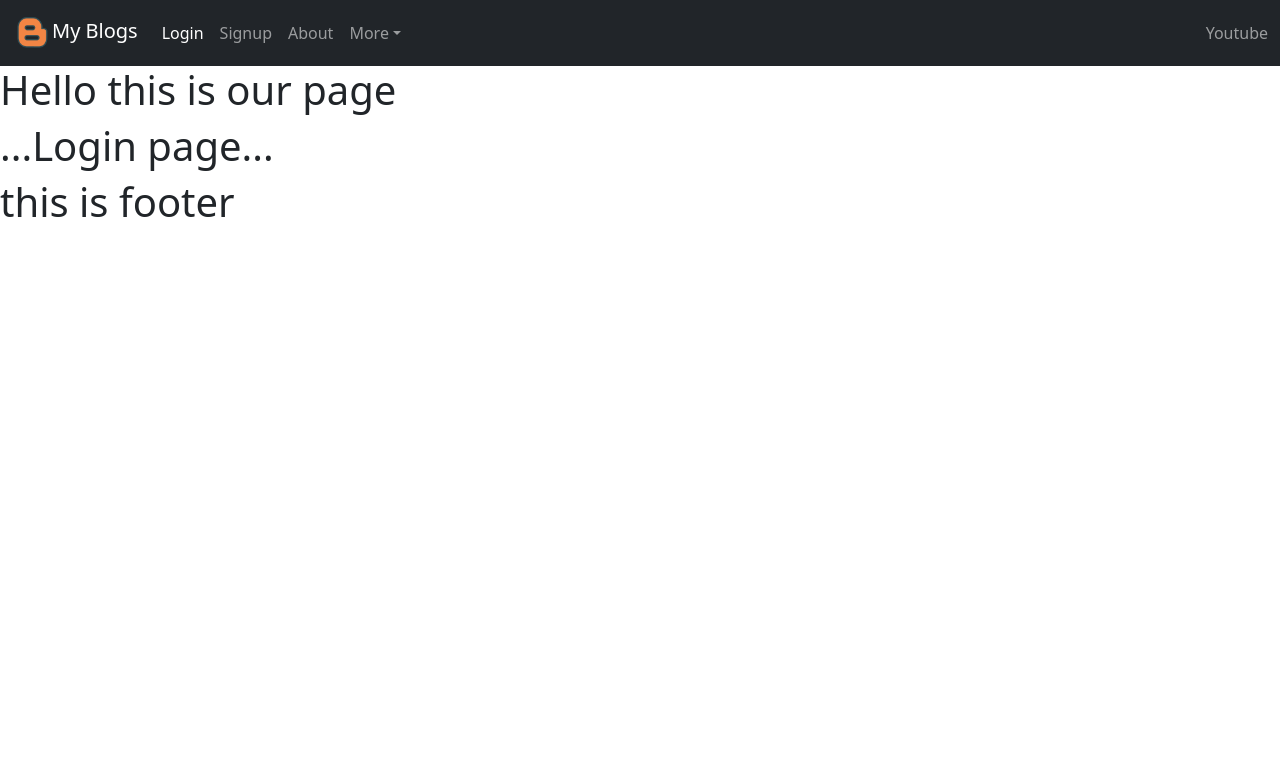
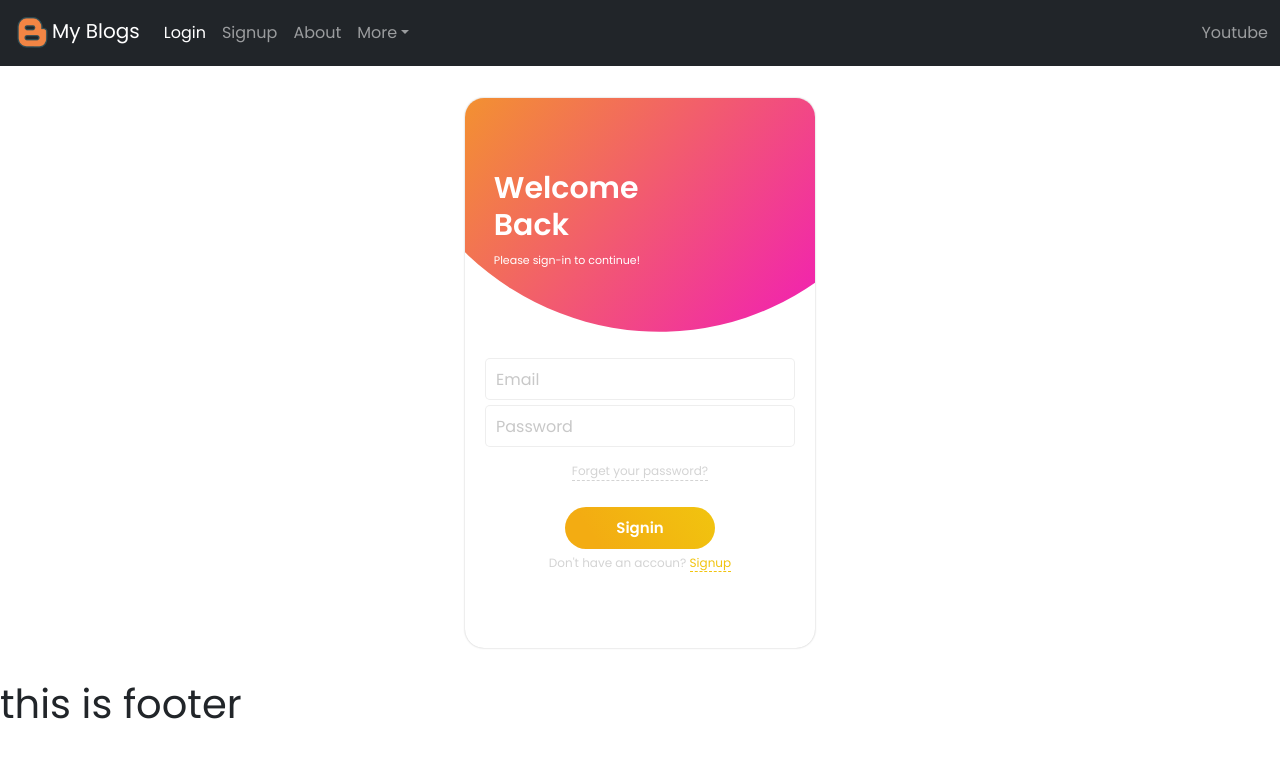
Before and after one commit to tanmaybonde/Blog-Application, a React (Create React App) app in the folder client/: page /login in a window 1280 px wide. Shown: the top 758 px of the page. Built offline with nearby package versions, Linux system fonts and the light colour scheme.

Commit message:
Login and Signup pages are created

```diff
--- a/client/package.json
+++ b/client/package.json
@@ -7,11 +7,13 @@
     "@testing-library/react": "^13.4.0",
     "@testing-library/user-event": "^13.5.0",
     "bootstrap": "^5.3.2",
+    "framer-motion": "^11.0.3",
     "react": "^18.2.0",
     "react-dom": "^18.2.0",
     "react-router-dom": "^6.21.3",
     "react-scripts": "5.0.1",
     "reactstrap": "^9.2.2",
+    "styled-components": "^6.1.8",
     "web-vitals": "^2.1.4"
   },
   "scripts": {
--- /dev/null
+++ b/client/src/Components/LoginSignup/accountBox/accountContext.js
@@ -0,0 +1,3 @@
+import { createContext } from "react";
+
+export const AccountContext = createContext();
--- /dev/null
+++ b/client/src/Components/LoginSignup/accountBox/common.jsx
@@ -0,0 +1,78 @@
+import styled from 'styled-components';
+
+export const BoxContainer = styled.div`
+  width: 100%;
+  display: flex;
+  flex-direction: column;
+  align-items: center;
+  margin-top: 10px;
+`;
+
+export const FormContainer = styled.form`
+  width: 100%;
+  display: flex;
+  flex-direction: column;
+`;
+
+export const MutedLink = styled.a`
+  font-size: 12px;
+  color: rgba(200, 200, 200, 0.8);
+  font-weight: 500;
+  text-decoration: none;
+  border-bottom: 1px dashed rgba(200, 200, 200, 0.8);
+`;
+
+export const BoldLink = styled.a`
+  font-size: 12px;
+  color: rgba(241,196,15,1);
+  font-weight: 500;
+  text-decoration: none;
+  border-bottom: 1px dashed rgba(241,196,15,1);
+`;
+
+export const Input = styled.input`
+  width: 100%;
+  height: 42px;
+  outline: none;
+  border: 1px solid rgba(200, 200, 200, 0.3);
+  border-radius: 5px;
+  padding: 0px 10px;
+  transition: all 200ms ease-in-out;
+  margin-bottom: 5px;
+
+  &::placeholder {
+    color: rgba(200, 200, 200, 1);
+  }
+
+
+  &:focus {
+    outline: none;
+    border-bottom: 1px solid rgba(241, 196, 15, 1);
+  }
+`;
+
+export const SubmitButton = styled.button`
+  width: 100%;
+  max-width: 150px;
+  padding: 10px;
+  color: #fff;
+  font-size: 15px;
+  font-weight: 600;
+  border: none;
+  border-radius: 100px;
+  cursor: pointer;
+  transition: all 240ms ease-in-out;
+  background: linear-gradient(
+    58deg, rgba(243,172,18,1) 20%, rgba(241,196,15,1) 100%
+  );
+
+  &:hover {
+    filter: brightness(1.03);
+  }
+`;
+
+export const LineText = styled.p`
+  font-size: 12px;
+  color: rgba(200, 200, 200, 0.8);
+  font-weight: 500;
+`;
--- /dev/null
+++ b/client/src/Components/LoginSignup/accountBox/index.jsx
@@ -0,0 +1,152 @@
+import { React, useState } from 'react';
+import styled from 'styled-components';
+import { LoginForm } from './loginForm';
+import { SignupForm } from './signupForm';
+import { motion } from 'framer-motion';
+import { AccountContext } from './accountContext'
+import '../style.css'
+
+const BoxContainer = styled.div`
+  width: 350px;
+  min-height: 550px;
+  display: flex;
+  flex-direction: column;
+  border-radius: 19px;
+  background-color: #fff;
+  box-shadow: 0 0 2px rgba(15, 15, 15, 0.28);
+  position: relative;
+  overflow: hidden;
+  margin:2rem auto;
+`;
+
+const TopContainer = styled.div`
+  width: 100%;
+  height: 250px;
+  display: flex;
+  flex-direction: column;
+  justify-content: flex-end;
+  padding: 0 1.8em;
+  padding-bottom: 5em;
+`;
+
+const BackDrop = styled(motion.div)`
+  position: absolute;
+  width: 190%;
+  height: 650px;
+  display: flex;
+  flex-direction: column;
+  border-radius: 50%;
+  top: -320px;
+  left: -90px;
+  transform: rotate(60deg);
+  background: linear-gradient(
+    70deg, rgba(243,172,18,1) 20%, rgba(241,15,198,1) 100%
+  );
+`;
+
+const HeaderContainer = styled.div`
+  width: 100%;
+  display: flex;
+  flex-direction: column;
+`;
+
+const HeaderText = styled.div`
+  font-size: 30px;
+  font-weight: 600;
+  line-height: 1.24;
+  color: #fff;
+  z-index: 10;
+`;
+
+const SmallText = styled.div`
+  font-size: 11px;
+  font-weight: 500;
+  color: #fff;
+  margin-top: 7px;
+  z-index: 10;
+`;
+
+const InnerContainer = styled.div`
+  width: 100%;
+  display: flex;
+  flex-direction: column;
+  padding: 0px 20px;
+`;
+
+const backdropVariants = {
+  expanded: {
+    width: "233%",
+    height: "1050px",
+    borderRadius: "20%",
+    transform: "rotate(60deg)"
+  },
+  collapsed: {
+    width: "160%",
+    height: "550px",
+    borderRadius: "50%",
+    transform: "rotate(60deg)"
+  }
+}
+
+const expandingTransition = {
+  type: "spring",
+  duration: 2.3,
+  stiffness: 30,
+}
+
+export default function AccountBox(props) {
+  const [isExpanded, setExpanded] = useState(false);
+  const [active, setActive] = props.loginState;
+
+  const playExpandingAnimation = () => {
+    setExpanded(true);
+    setTimeout(() => {
+      setExpanded(false);
+    }, expandingTransition.duration * 1000 - 1500);
+  }
+
+  const switchToSignup = () => {
+    playExpandingAnimation();
+    setTimeout(() => {
+      setActive("signup");
+    }, 400);
+  }
+
+  const switchToSignin = () => {
+    playExpandingAnimation();
+    setTimeout(() => {
+      setActive("signin");
+    }, 400);
+  }
+
+  const contextValue = {switchToSignup, switchToSignin};
+
+  return (
+  <AccountContext.Provider value={contextValue}>
+  <BoxContainer>
+    <TopContainer>
+      <BackDrop
+        initial={false}
+        animate={isExpanded ? "expanded" : "collapsed"}
+        variants={backdropVariants}
+        transition={expandingTransition}
+      />
+      {active === "signin" && <HeaderContainer>
+        <HeaderText>Welcome</HeaderText>
+        <HeaderText>Back</HeaderText>
+        <SmallText>Please sign-in to continue!</SmallText>
+      </HeaderContainer>}
+      {active === "signup" && <HeaderContainer>
+        <HeaderText>Create</HeaderText>
+        <HeaderText>Account</HeaderText>
+        <SmallText>Please sign-up to continue!</SmallText>
+      </HeaderContainer>}
+    </TopContainer>
+    <InnerContainer>
+      {active === "signin" && <LoginForm />}
+      {active === "signup" && <SignupForm />}
+    </InnerContainer>
+  </BoxContainer>
+  </AccountContext.Provider>
+  );
+}
--- /dev/null
+++ b/client/src/Components/LoginSignup/accountBox/loginForm.jsx
@@ -0,0 +1,37 @@
+import React, { useContext } from "react";
+import {
+  BoldLink,
+  BoxContainer,
+  FormContainer,
+  Input,
+  LineText,
+  MutedLink,
+  SubmitButton,
+} from "./common";
+import { Marginer } from "../marginer";
+import { AccountContext } from './accountContext';
+
+export function LoginForm(props) {
+
+  const { switchToSignup } = useContext(AccountContext);
+
+  return (
+    <BoxContainer>
+      <FormContainer>
+        <Input type="email" placeholder="Email" />
+        <Input type="password" placeholder="Password" />
+      </FormContainer>
+      <Marginer direction="vertical" margin={10} />
+      <MutedLink href="#">Forget your password?</MutedLink>
+      <Marginer direction="vertical" margin="1.6em" />
+      <SubmitButton type="submit">Signin</SubmitButton>
+      <Marginer direction="vertical" margin="5px" />
+      <LineText>
+        Don't have an accoun?{" "}
+        <BoldLink onClick={switchToSignup} href="#">
+          Signup
+        </BoldLink>
+      </LineText>
+    </BoxContainer>
+  );
+}
--- /dev/null
+++ b/client/src/Components/LoginSignup/accountBox/signupForm.jsx
@@ -0,0 +1,36 @@
+import React, { useContext } from "react";
+import {
+  BoldLink,
+  BoxContainer,
+  FormContainer,
+  Input,
+  LineText,
+  MutedLink,
+  SubmitButton,
+} from "./common";
+import { Marginer } from "../marginer";
+import { AccountContext } from './accountContext';
+
+export function SignupForm(props) {
+
+  const { switchToSignin } = useContext(AccountContext);
+  return (
+    <BoxContainer>
+      <FormContainer>
+        <Input type="text" placeholder="Full name" />
+        <Input type="email" placeholder="Email" />
+        <Input type="password" placeholder="Password" />
+        <textarea type="password" className="form-control" placeholder="Confirm password"></textarea>
+      </FormContainer>
+      <Marginer direction="vertical" margin={10} />
+      <SubmitButton type="submit">Signup</SubmitButton>
+      <Marginer direction="vertical" margin="5px" />
+      <LineText>
+        Already have an account?{" "}
+        <BoldLink onClick={switchToSignin} href="#">
+          Signin
+        </BoldLink>
+      </LineText>
+    </BoxContainer>
+  );
+}
--- /dev/null
+++ b/client/src/Components/LoginSignup/marginer/index.jsx
@@ -0,0 +1,29 @@
+import React from "react";
+import styled from "styled-components";
+
+const HorizontalMargin = styled.span`
+  display: flex;
+  width: ${({ margin }) =>
+    typeof margin === "string" ? margin : `${margin}px`};
+`;
+
+const VerticalMargin = styled.span`
+  display: flex;
+  height: ${({ margin }) =>
+    typeof margin === "string" ? margin : `${margin}px`};
+`;
+
+function Marginer(props) {
+  const { direction } = props;
+
+  if (direction === "horizontal") return <HorizontalMargin {...props} />;
+  else {
+    return <VerticalMargin {...props} />;
+  }
+}
+
+Marginer.defaultProps = {
+  direction: "horizontal",
+};
+
+export { Marginer };
--- /dev/null
+++ b/client/src/Components/LoginSignup/style.css
@@ -0,0 +1,31 @@
+@import url("https://fonts.googleapis.com/css2?family=Poppins:wght@400;600;700;800&display=swap");
+
+html,
+body {
+  width: 100%;
+  height: 100%;
+  overflow-x: hidden;
+}
+
+* {
+  box-sizing: border-box;
+}
+
+body {
+  margin: 0;
+  font-family: "Poppins", -apple-system, BlinkMacSystemFont, "Segoe UI",
+    "Roboto", "Oxygen", "Ubuntu", "Cantarell", "Fira Sans", "Droid Sans",
+    "Helvetica Neue", sans-serif;
+  -webkit-font-smoothing: antialiased;
+  -moz-osx-font-smoothing: grayscale;
+}
+
+code {
+  font-family: source-code-pro, Menlo, Monaco, Consolas, "Courier New",
+    monospace;
+}
+
+#root {
+  width: 100%;
+  height: 100%;
+}
--- a/client/src/Pages/Login.js
+++ b/client/src/Pages/Login.js
@@ -1,15 +1,22 @@
+import { useState } from "react";
 import Base from "../Components/Base";
-
+import Account from "../Components/LoginSignup/accountBox/index"
+import styled from "styled-components";
+const AppContainer = styled.div`
+  width: 100%;
+  height: 100%;
+  display: flex;
+  flex-direction: column;
+  align-items: center;
+  justify-content: center;
+`;
 const Login = () => {
-
+    const loginState = useState('signin');
     return (
         <Base>
-            <div>
-
-                <h1>Hello this is our page</h1>
-                <h1>...Login page...</h1>
-            </div>
-
+            <AppContainer>
+                <Account loginState={loginState} />
+            </AppContainer>
         </Base>
     );
 };
--- a/client/src/Pages/Signup.js
+++ b/client/src/Pages/Signup.js
@@ -1,17 +1,24 @@
+import { useState } from "react";
 import Base from "../Components/Base";
-
-const Signup = () => {
-
+import Account from "../Components/LoginSignup/accountBox/index"
+import styled from "styled-components";
+const AppContainer = styled.div`
+  width: 100%;
+  height: 100%;
+  display: flex;
+  flex-direction: column;
+  align-items: center;
+  justify-content: center;
+`;
+const Login = () => {
+    const loginState = useState('signup');
     return (
         <Base>
-
-            <div>
-
-                <h1>Hello this is our page</h1>
-                <h1>...Signup page...</h1>
-            </div>
+            <AppContainer>
+                <Account loginState={loginState} />
+            </AppContainer>
         </Base>
     );
 };
 
-export default Signup;
+export default Login;
```
Also changed, not shown: 2 other files (tests, documents, lock files or other folders).
